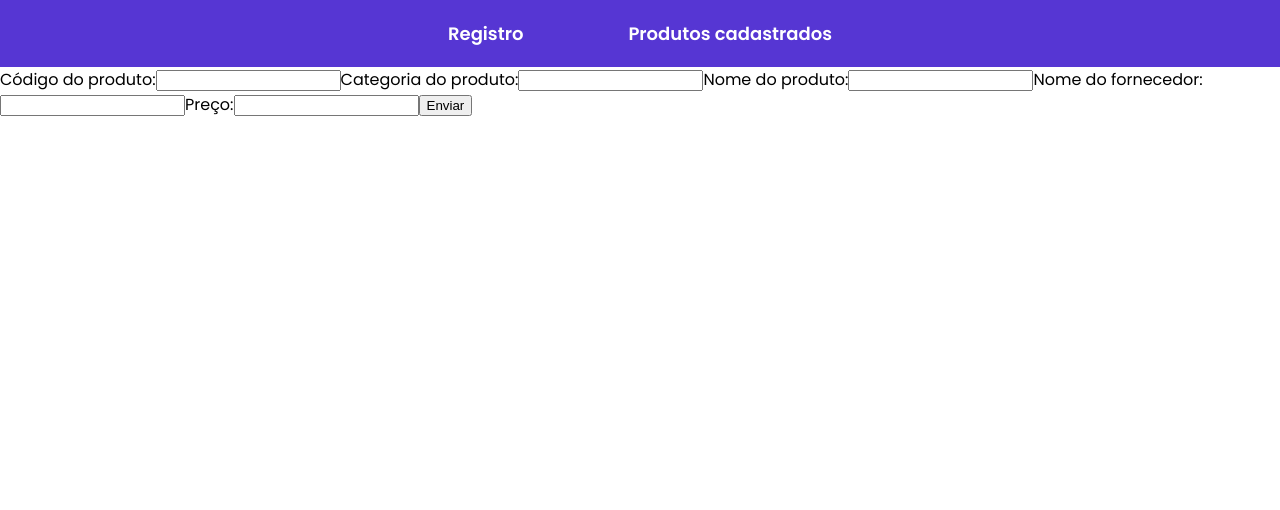
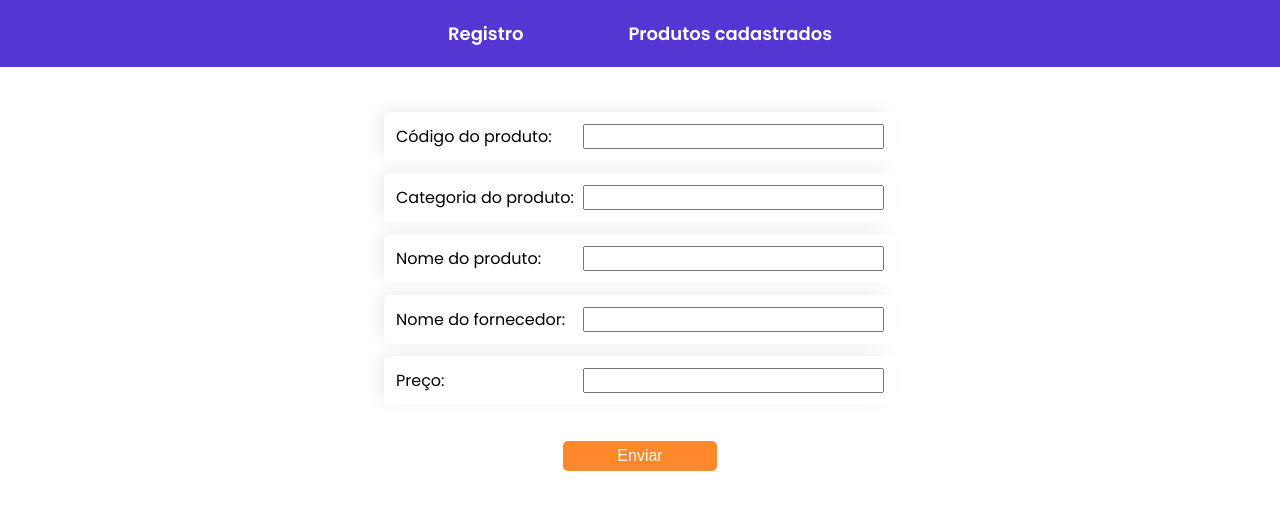
Before and after one commit to PaulaSalinoRibeiro/dasafio-jamestip, a React (Create React App) app: page /registration in a window 1280 px wide. Shown: the top 510 px of the page. Built offline with nearby package versions, Linux system fonts and the light colour scheme.

Commit message:
applied style in Registration page

```diff
--- a/src/components/Header/styles.ts
+++ b/src/components/Header/styles.ts
@@ -15,7 +15,7 @@ export const Container = styled.div`
       text-decoration: none;
       color: ${({theme}) => theme.colors.shape};
       font-size: 18px;
-      font-weight: 700;
+      font-weight: 600;
     }
   }
 `;
--- a/src/global/styles/theme.ts
+++ b/src/global/styles/theme.ts
@@ -21,7 +21,7 @@ export const theme: DefaultTheme = {
     attention: '#E83F5B',
     attention_light: 'rgba(232, 63, 91, 0.5)',
     shape: '#FFFFFF',
-    title: '#363F5F',
+    shadow: 'rgba(0, 0, 0, 0.1)',
     text: '#969CB2',
     text_dark: '#000000',
   }
--- a/src/pages/Registration/index.tsx
+++ b/src/pages/Registration/index.tsx
@@ -1,6 +1,7 @@
 import {useState, ChangeEvent, MouseEvent } from 'react';
 import { useProducts } from '../../context/ProductsProvider';
 import { Header } from '../../components/Header';
+
 import {Container} from './styles'
 
 interface Props {
--- a/src/pages/Registration/styles.ts
+++ b/src/pages/Registration/styles.ts
@@ -1,3 +1,42 @@
 import styled from 'styled-components';
 
-export const Container = styled.div``;
+export const Container = styled.div`
+  margin: auto;
+  width: 40%;
+  margin-top: 45px;
+
+  form {
+    display: flex;
+    flex-direction: column;
+
+    label {
+      display: flex;
+      border-radius: 5px;
+      box-shadow: -7px -3px 18px -4px ${({theme}) => theme.colors.shadow};
+      justify-content: space-between;
+      margin-bottom: 12px;
+      padding: 12px;
+
+      &:hover {
+        border: 1px solid ${({theme}) => theme.colors.primary};
+      }
+
+      input {
+        width: 60%;
+      }
+    }
+
+    button {
+      background-color: ${({theme}) => theme.colors.secondary};
+      border: none;
+      border-radius: 5px;
+      color: ${({theme}) => theme.colors.shape};
+      font-size: 16px;
+      margin: auto;
+      margin-top: 24px;
+      padding: 6px;
+      width: 30%;
+    }
+  }
+
+`;
```
